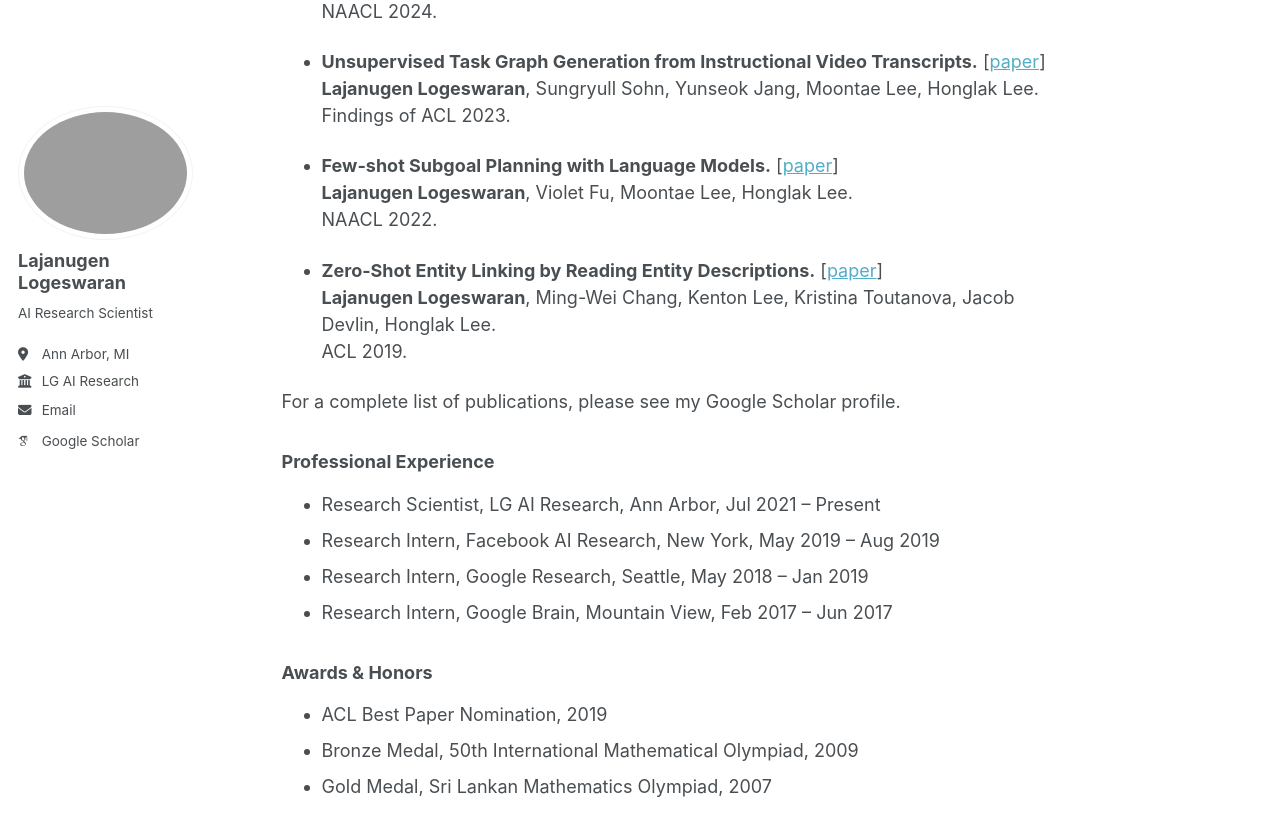
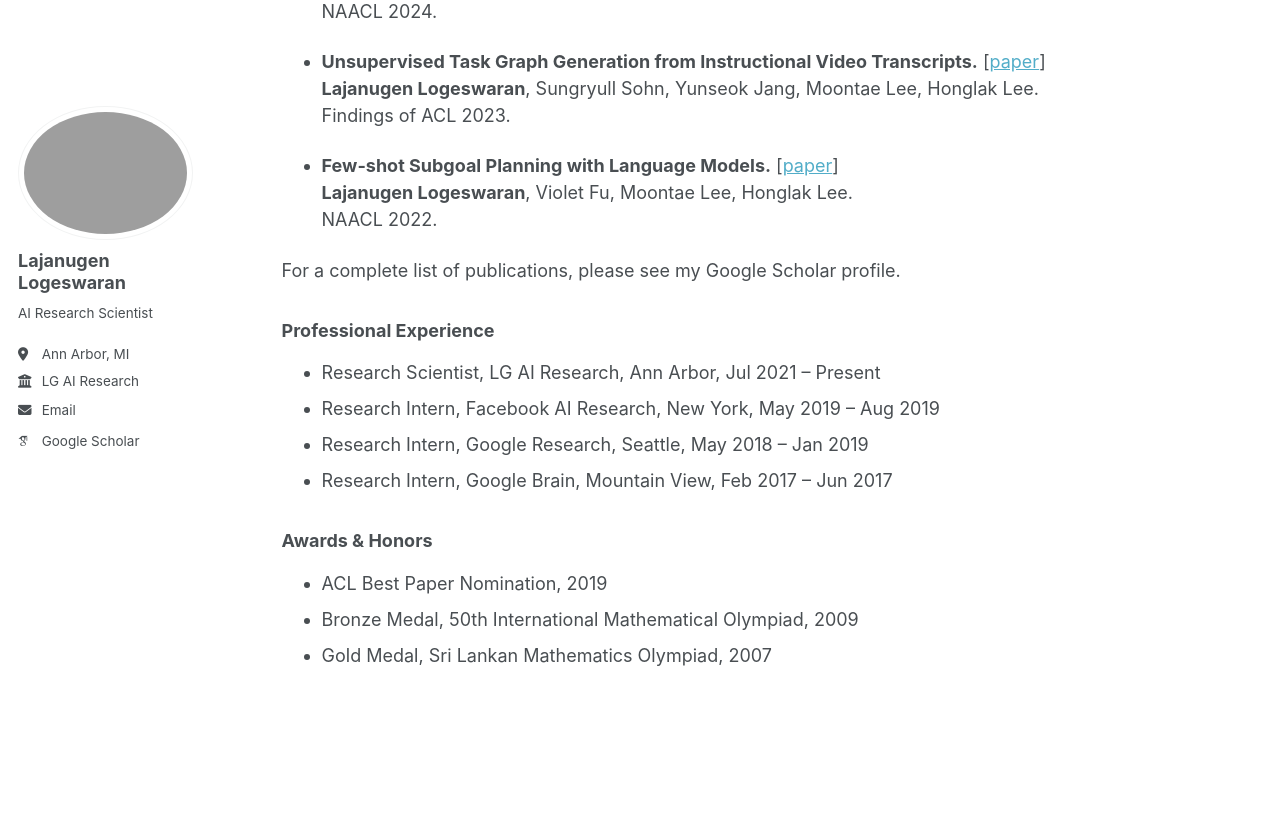
Before and after one commit to lajanugen/lajanugen.github.io, a Jekyll site: the page built from _pages/about.md, in a window 1280 px wide and 900 px high, scrolled down 1413 px. Shown: the top 836 px of the window. Built offline with Jekyll 4.4.1, drawn with Linux system fonts in a browser that asks for light colours; some web fonts are replaced.

Commit message:
Update about.md

```diff
--- a/_pages/about.md
+++ b/_pages/about.md
@@ -52,10 +52,6 @@ I received my PhD in Computer Science from the University of Michigan. During my
   **Lajanugen Logeswaran**, Violet Fu, Moontae Lee, Honglak Lee.
   NAACL 2022.
 
-- **Zero-Shot Entity Linking by Reading Entity Descriptions.** \[[paper](https://aclanthology.org/P19-1335.pdf)\]
-  **Lajanugen Logeswaran**, Ming-Wei Chang, Kenton Lee, Kristina Toutanova, Jacob Devlin, Honglak Lee.
-  ACL 2019.
-
 For a complete list of publications, please see my Google Scholar profile.
 
 ### Professional Experience
```
